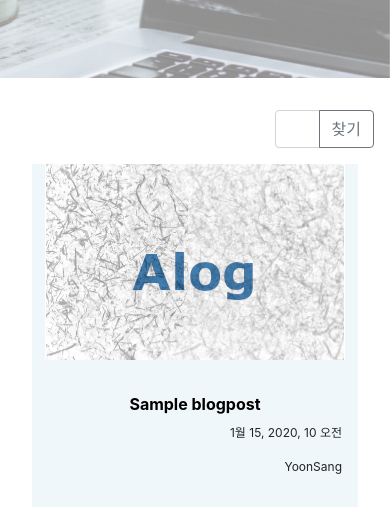
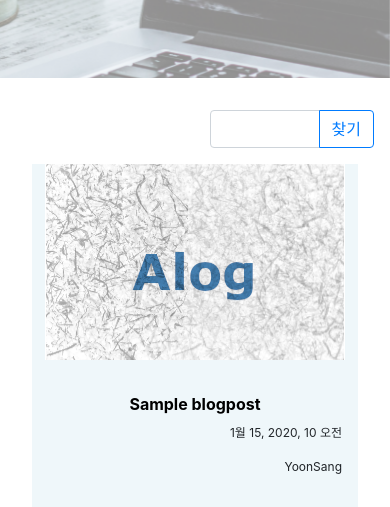
Before and after one commit to yoonsangkwak/Alog_Project, a Django app: page / in a window 390 px wide. Shown: the part 492-999 px from the top of the page. Run offline with Django 3.2, Linux system fonts and the light colour scheme; tables that the repository leaves empty hold one stand-in row (values such as "Sample post"); some libraries are stand-ins or nearby versions.

Commit message:
mobile mediaquery

```diff
--- a/static/main.js
+++ b/static/main.js
@@ -4,6 +4,7 @@ const section = document.getElementById('section');
 const clientRect = section.getBoundingClientRect(); // DomRect 구하기 (각종 좌표값이 들어있는 객체)
 const relativeTop = clientRect.top; // Viewport의 시작지점을 기준으로한 상대좌표 Y 값.
 const absoluteTop = window.pageYOffset + relativeTop; // 절대좌표
+const searchDiv = document.querySelector("#search-div");
 
 menuBtn.addEventListener("click", () => {
     menu.classList.toggle('on');
@@ -14,3 +15,14 @@ window.addEventListener("scroll", () => {
         menu.classList.remove('on');
     }
 });
+
+function init() {
+    if (matchMedia("screen and (min-width: 768px)").matches) {
+        searchDiv.classList.remove('col-6');
+        searchDiv.classList.add('col-4');
+    } else {
+        searchDiv.classList.remove('col-4');
+        searchDiv.classList.add('col-6');
+    }
+}
+init();
--- a/templates/alog/post_list.html
+++ b/templates/alog/post_list.html
@@ -3,10 +3,10 @@
 {% block content %}
 {% if post_list %}
     <div class="row justify-content-end my-3">
-        <div class="col-4 input-group">
+        <div class="col-4 input-group" id="search-div">
             <input type="text" class="form-control kw" value="{{ kw|default_if_none:'' }}">
             <div class="input-group-append">
-                <button class="btn btn-outline-secondary" type="button" id="btn_search">찾기</button>
+                <button class="btn btn-outline-primary" type="button" id="btn_search">찾기</button>
             </div>
         </div>
     </div>
```
